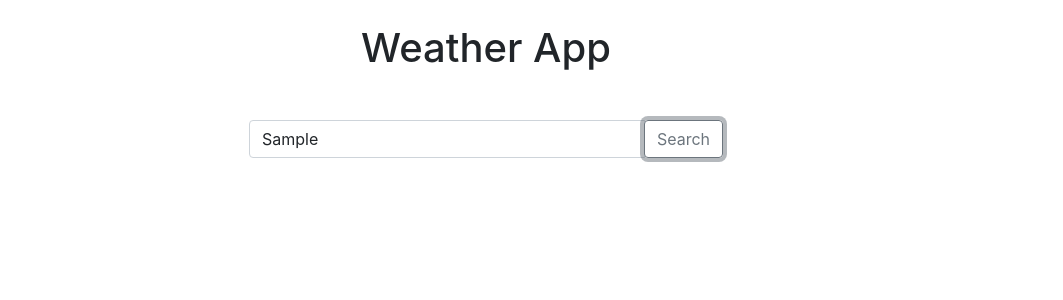
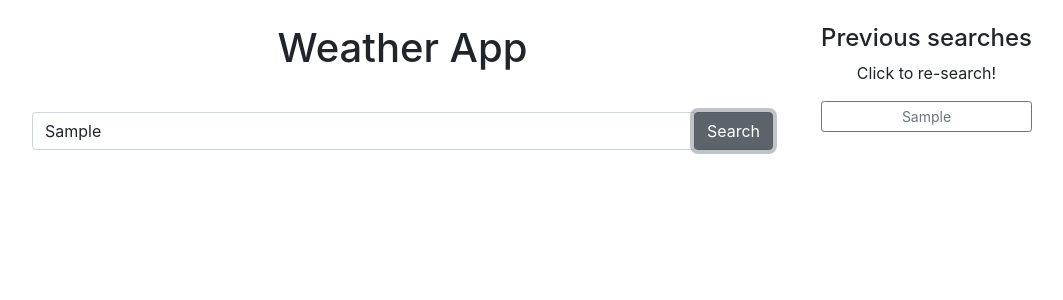
Before and after one commit to RosieWatson/weather-app, a React (Create React App) app: page / in a window 1280 px wide. Both pictures are taken after typing "Sample" into the empty fields and a click on the button "Search". Shown: the top 300 px of the page, without its empty margins (132-1195 px from the left). Built offline with nearby package versions, Linux system fonts and the light colour scheme; no server answers.

Commit message:
Add list of previously searched cities

```diff
--- a/src/App.tsx
+++ b/src/App.tsx
@@ -1,17 +1,23 @@
 import React, { useState } from 'react'
 import { DateTime }  from 'luxon'
 
+import HistoryDisplay from './components/HistoryDisplay'
 import ForecastDisplay from './components/ForecastDisplay'
 import SearchBar from './components/SearchBar'
 
 import "./App.css"
 
 const App = () =>  {
+  const [cityHistory, setHistory] = useState([])
+
   const [dayOneForecast, setDayOne] = useState(null)
   const [dayTwoForecast, setDayTwo] = useState(null)
   const [dayThreeForecast, setDayThree] = useState(null)
 
-  const getForecast = async (cityName: string | null) => {
+  const getForecast = async (cityName: string | null, newSearch: boolean) => {
+    // @ts-ignore
+    if (newSearch) setHistory([cityName, ...cityHistory])
+
     const searchCity = cityName || 'London'
     try {
       // Would be better to have API key not stored directly in the fetch request
@@ -48,12 +54,15 @@ const App = () =>  {
   }
 
   return (
-    <div className="App container mx-5 px-5 pb-5 d-flex flex-column">
-      <h1 className='m-4'>Weather App</h1>
-      <SearchBar searchAction={getForecast} />
-      <ForecastDisplay forecast={dayOneForecast} title="Today" />
-      <ForecastDisplay forecast={dayTwoForecast} title="Tomorrow" />
-      <ForecastDisplay forecast={dayThreeForecast} title="The day after" />
+    <div className="App container d-flex flex-wrap justify-content-sm-center pb-5">
+      <div className="d-flex flex-column w-75">
+        <h1 className='m-4'>Weather App</h1>
+        <SearchBar searchAction={getForecast} />
+        <ForecastDisplay forecast={dayOneForecast} title="Today" />
+        <ForecastDisplay forecast={dayTwoForecast} title="Tomorrow" />
+        <ForecastDisplay forecast={dayThreeForecast} title="The day after" />
+      </div>
+      <HistoryDisplay history={cityHistory} searchAction={getForecast} />
     </div>
   )
 }
--- /dev/null
+++ b/src/components/HistoryDisplay.tsx
@@ -0,0 +1,26 @@
+import React from 'react'
+
+interface HistoryDisplayProps {
+  history: Array<string>
+  searchAction: (param: string, isNewSearch: boolean) => void
+}
+
+const HistoryDisplay = ({ history, searchAction }: HistoryDisplayProps) => {
+  return (
+    <div className="d-flex flex-column mt-4">
+      <h4>Previous searches</h4>
+      <p>Click to re-search!</p>
+      {history.map((city, index) => (
+        <button
+          onClick={() => searchAction(city, false)}
+          className="btn btn-sm btn-outline-secondary mb-2"
+          type="button"
+          key={index}>
+          {city}
+        </button>
+      ))}
+    </div>
+  )
+}
+
+export default HistoryDisplay
--- a/src/components/SearchBar.tsx
+++ b/src/components/SearchBar.tsx
@@ -1,18 +1,18 @@
 import React, { useState } from 'react'
 
 interface SearchBarProps {
-  searchAction: (param: string) => void
+  searchAction: (param: string, isNewSearch: boolean) => void
 }
 
 const SearchBar = ({ searchAction }: SearchBarProps) => {
   const [cityName, setCityName] = useState('')
 
   const onSearch = () => {
-    searchAction(cityName)
+    searchAction(cityName, true)
   }
 
   return (
-    <div className="input-group p-4 w-50 align-self-center">
+    <div className="input-group px-5 my-3 mx-5 align-self-center">
       <input
         value={cityName}
         onInput={event => setCityName(event.currentTarget.value)}
@@ -24,7 +24,7 @@ const SearchBar = ({ searchAction }: SearchBarProps) => {
       <div className="input-group-append">
         <button
           onClick={onSearch}
-          className="btn btn-outline-secondary"
+          className="btn btn-secondary"
           type="button"
         >
           Search
```
